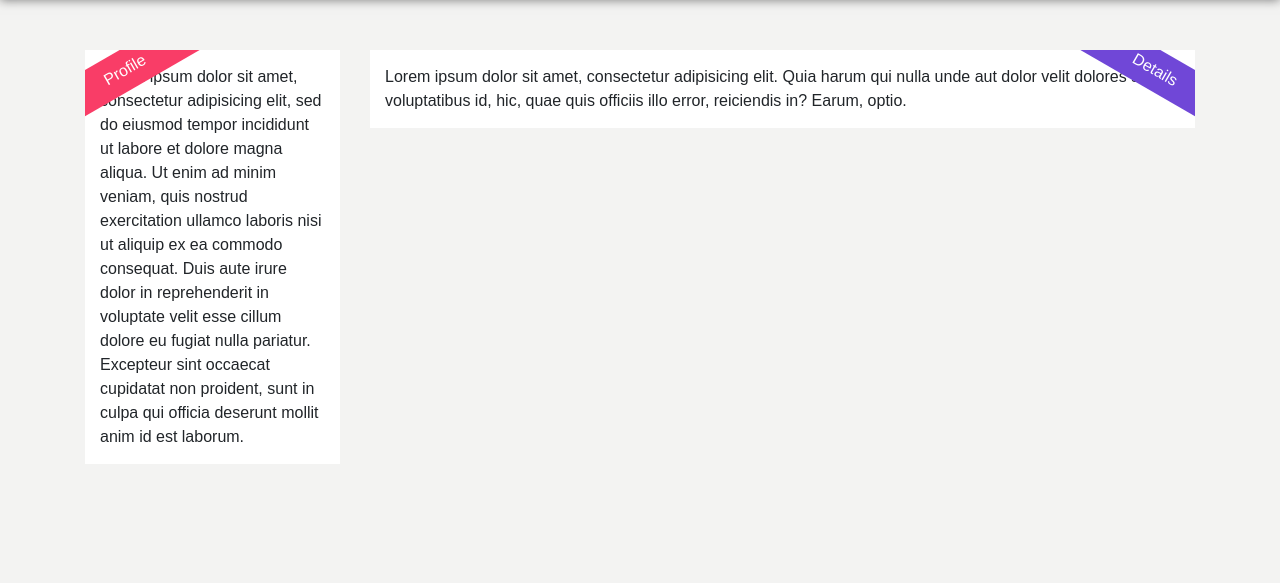
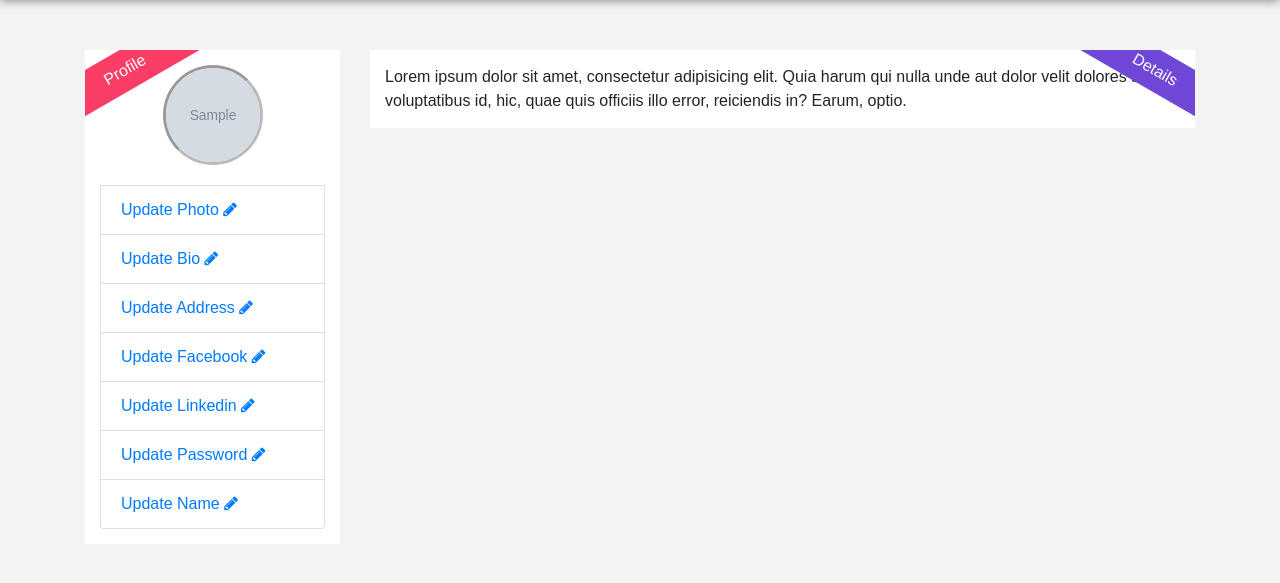
Before and after one commit to devsantoshm/loginmoderno, a PHP site: page /profile/index.php in a window 1280 px wide. Shown: the part 56-639 px from the top of the page. Run offline with PHP 8.4, Linux system fonts and the light colour scheme; the visitor is signed in with stand-in values (Sample User, id 1); tables that the repository leaves empty or names only in its code hold one stand-in row (values such as "Sample post"); grey boxes marked "Sample" are stand-in pictures; some libraries are stand-ins or nearby versions.

Commit message:
mostrar menu lateral

```diff
--- a/assets/css/profile.css
+++ b/assets/css/profile.css
@@ -39,3 +39,18 @@
 .contents{
 	margin-top: 50px;
 }
+
+.user_img{
+	width: 100px;
+	height: 100px;
+	margin:0 auto;
+	-webkit-border-radius: 50%;
+	-moz-border-radius: 50%;
+	-ms-border-radius: 50%;
+	-o-border-radius: 50%;
+	border-radius: 50%;
+	border:3px inset rgba(0,0,0,0.4);
+}
+.first-li{
+	margin-top: 20px;
+}
--- /dev/null
+++ b/profile/functions/func.php
@@ -0,0 +1,50 @@
+<?php include '../connection/db.php'; ?>
+<?php
+function links(){
+	GLOBAL $db;
+	$user_id = $_SESSION['user_id'];
+	$Query = $db->prepare("SELECT * FROM users WHERE id = ?");
+	$Query->execute(array($user_id));
+	$r = $Query->fetch(PDO::FETCH_OBJ);
+
+	if(empty($r->image)){
+		$photo = "<img src='img/no_img.png' class='user_img'>";
+		$photo_link = "<a href='add_photo.php'>Update Photo <i class='fa fa-pencil'></i>'</a>";
+	}else{
+		$photo = "<img src='img/$r->image' class='user_img'>";
+		$photo_link = "<a href='add_photo.php'>Update Photo <i class='fa fa-pencil'></i></a>";
+	}
+	if(empty($r->bio)){
+        $bio = "<a href='#' data-target='#bio' data-toggle='modal'>Add Bio <i class='fa fa-plus-circle'></i></a>";
+	}else{
+		$bio = "<a href='' data-target='#bio' data-toggle='modal'>Update Bio <i class='fa fa-pencil'></i></a>";
+	}
+	if(empty($r->address)){
+		$address =  "<a href='address.php'>Add Address <i class='fa fa-plus-circle'></i></a>";
+	} else {
+		$address =  "<a href='address.php'>Update Address <i class='fa fa-pencil'></i></a>";
+	}
+	if(empty($r->facebook)){
+		$facebook = "<a href='#' data-target='#facebook' data-toggle='modal'>Add Facebook <i class='fa fa-plus-circle'></i></a>";
+	} else {
+		$facebook = "<a href='#' data-target='#facebook' data-toggle='modal'>Update Facebook <i class='fa fa-pencil'></i></a>";
+	}
+	if(empty($r->linkedin)){
+		$linkedin = "<a href='#' data-target='#linkedin' data-toggle='modal'>Add Linkedin <i class='fa fa-plus-circle'></i></a>";
+	} else {
+		$linkedin = "<a href='#' data-target='#linkedin' data-toggle='modal'>Update Linkedin <i class='fa fa-pencil'></i></a>";
+	}
+
+	echo "<ul class='list-group'>
+	        $photo
+	      <li class='list-group-item first-li'>$photo_link</li>
+         <li class='list-group-item'>$bio</li>
+         <li class='list-group-item'>$address</li>
+         <li class='list-group-item'>$facebook</li>
+         <li class='list-group-item'>$linkedin</li>
+         <li class='list-group-item'><a href='#' data-target='#update_password' data-toggle='modal'>Update Password <i class='fa fa-pencil'></i></a></li>
+         <li class='list-group-item'><a href='#' data-target='#update_name' data-toggle='modal'>Update Name <i class='fa fa-pencil'></i></a></li>
+	</ul>";
+}
+
+?>
--- a/profile/index.php
+++ b/profile/index.php
@@ -1,3 +1,5 @@
+<?php include 'functions/func.php'; ?>
+
 <!DOCTYPE html>
 <html lang="es">
 <head>
@@ -14,12 +16,7 @@
     	<div class="row">
     		<div class="col-md-3">
     			<div class="left-area">
-    				Lorem ipsum dolor sit amet, consectetur adipisicing elit, sed do eiusmod
-                    tempor incididunt ut labore et dolore magna aliqua. Ut enim ad minim veniam,
-                    quis nostrud exercitation ullamco laboris nisi ut aliquip ex ea commodo
-                    consequat. Duis aute irure dolor in reprehenderit in voluptate velit esse
-                    cillum dolore eu fugiat nulla pariatur. Excepteur sint occaecat cupidatat non
-                    proident, sunt in culpa qui officia deserunt mollit anim id est laborum.
+    				<?php links(); ?>
     			</div><!-- left-area -->
     		</div><!-- col -->
     		<div class="col-md-9">
```
Also changed, not shown: profile/img/12182837_433397190188574_4819810698050993363_obbbnnnnnnnnnnnn.jpg (added), profile/img/13062510_488719237989702_8106535789982033613_n.jpg (added), profile/img/17523020_657260051135619_216346601483391274_n.jpg (added), profile/img/Profile2.jpg (added), profile/img/no_img.png (added), profile/img/pro1.jpg (added), profile/img/pro8.jpg (added).
